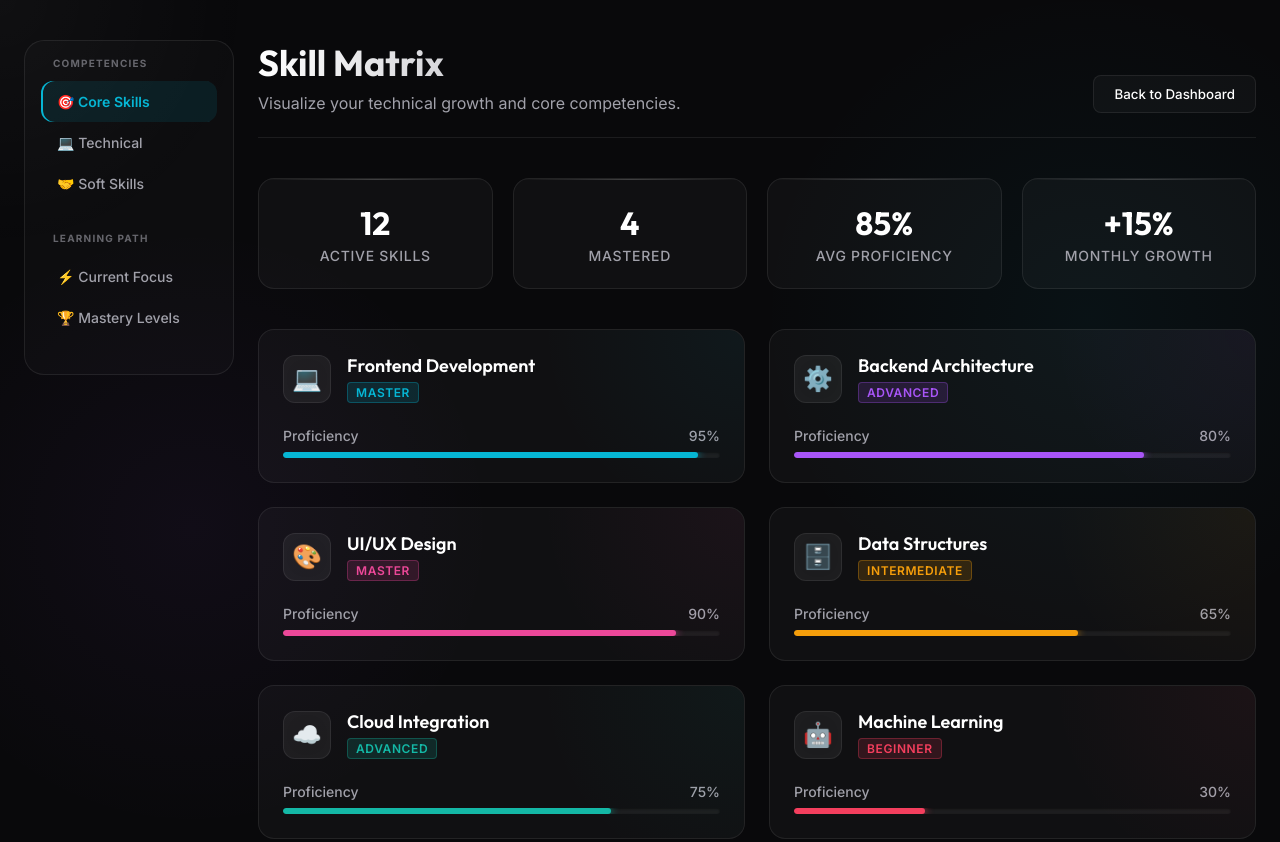
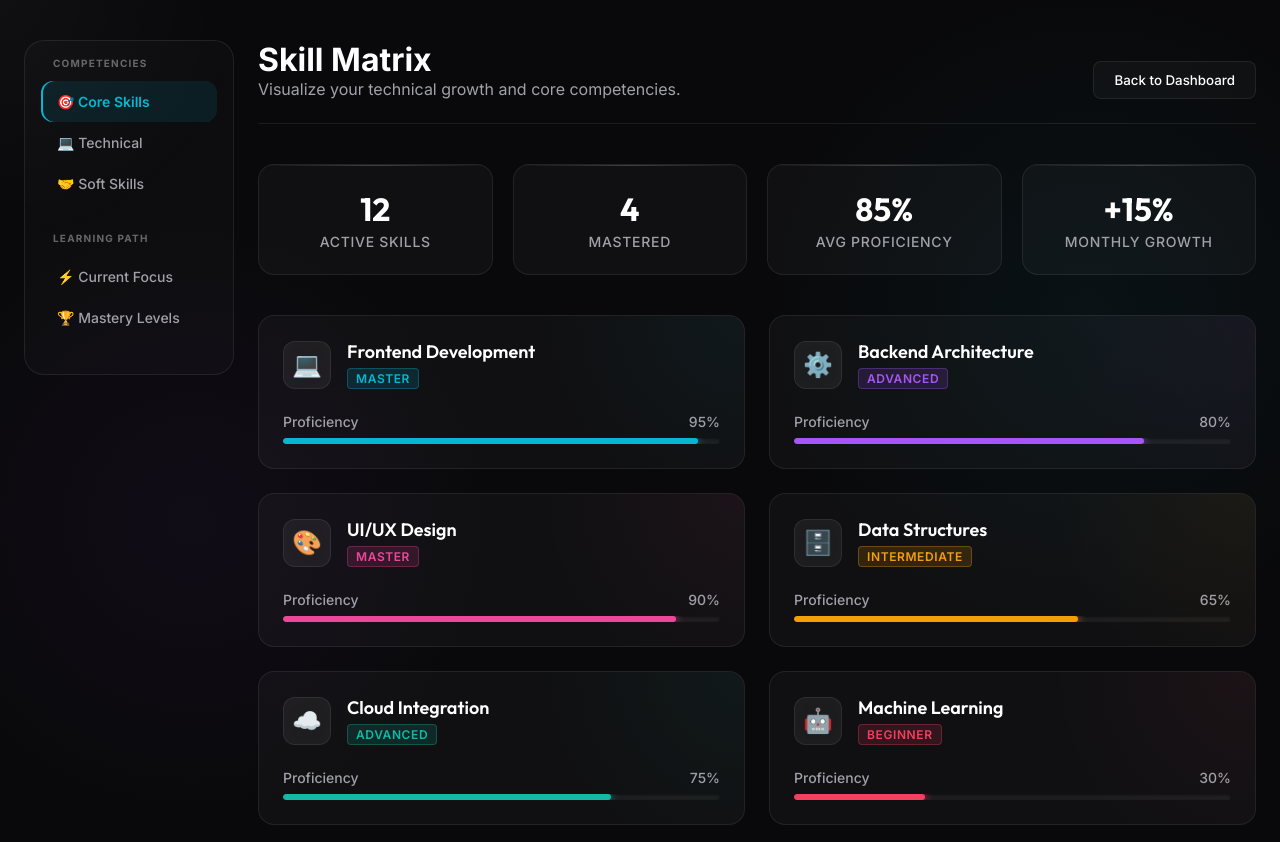
Before and after one commit to abhayraj-tech/TALEX, a plain HTML site: page skill-button.html in a window 1280 px wide. Shown: the top 842 px of the page. Drawn offline with Linux system fonts and the light colour scheme.

Commit message:
Add files via upload

```diff
--- a/company-button.css
+++ b/company-button.css
@@ -40,8 +40,13 @@
 /* Layout Container */
 .layout-container {
   display: grid;
+<<<<<<< HEAD
   grid-template-columns: 210px 1fr;
   gap: 24px;
+=======
+  grid-template-columns: 240px 1fr;
+  gap: 32px;
+>>>>>>> origin/main
   align-items: flex-start;
 }
 
--- a/skill-button.css
+++ b/skill-button.css
@@ -47,6 +47,7 @@
   z-index: 0;
 }
 
+<<<<<<< HEAD
 body.is-embedded {
   display: block !important;
   margin: 0 !important;
@@ -152,6 +153,29 @@
   align-items: flex-end;
 }
 
+=======
+.dashboard-wrapper {
+  max-width: 1200px;
+  margin: 0 auto;
+  padding: 40px 24px;
+  position: relative;
+  z-index: 1;
+}
+
+/* Header */
+.page-header {
+  margin-bottom: 40px;
+  padding-bottom: 24px;
+  border-bottom: 1px solid var(--border);
+}
+
+.header-content {
+  display: flex;
+  justify-content: space-between;
+  align-items: flex-end;
+}
+
+>>>>>>> origin/main
 .title-section h1 {
   font-family: 'Outfit', sans-serif;
   font-size: 36px;
```
Also changed, not shown: badge-button.css (line endings or trailing spaces), community-button.css (line endings or trailing spaces), dashboard-premium.css (line endings or trailing spaces), leaderboard.css (line endings or trailing spaces), settings.css (line endings or trailing spaces).
